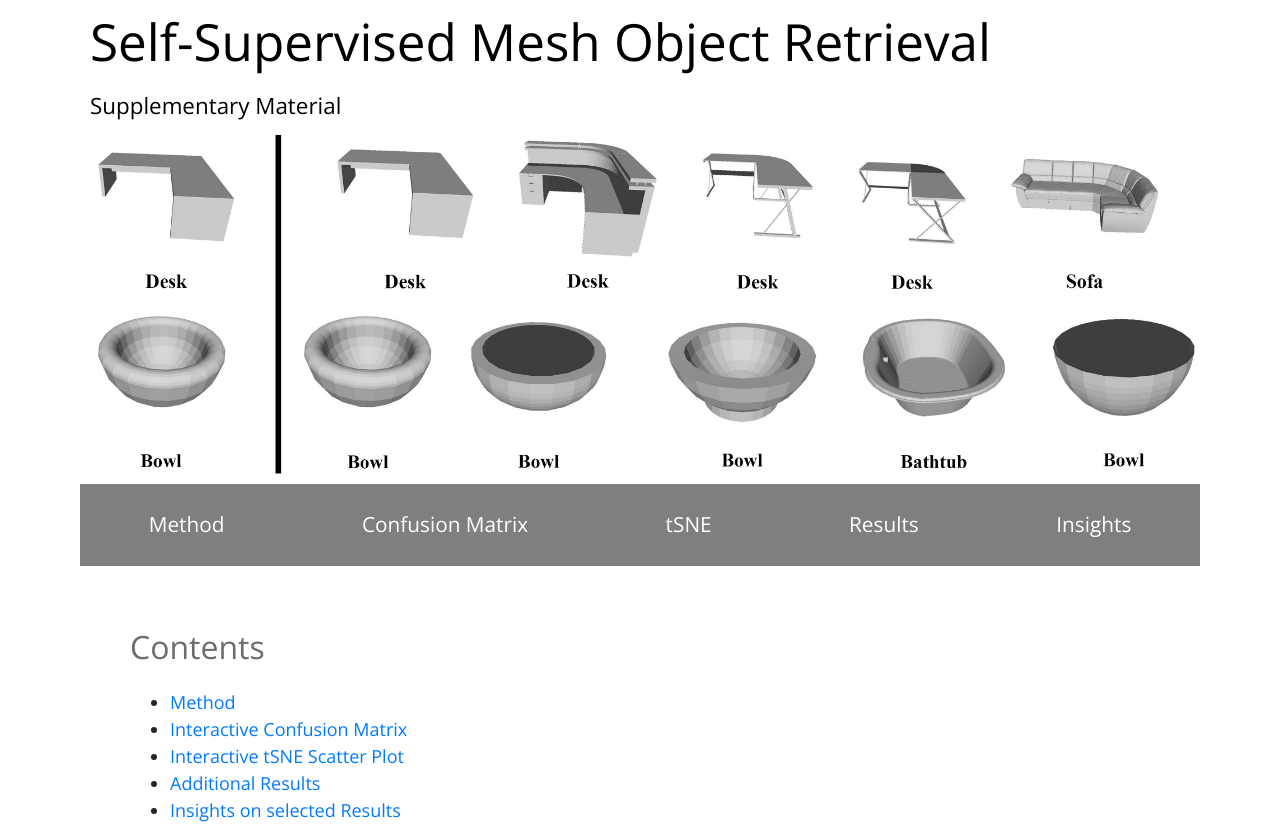
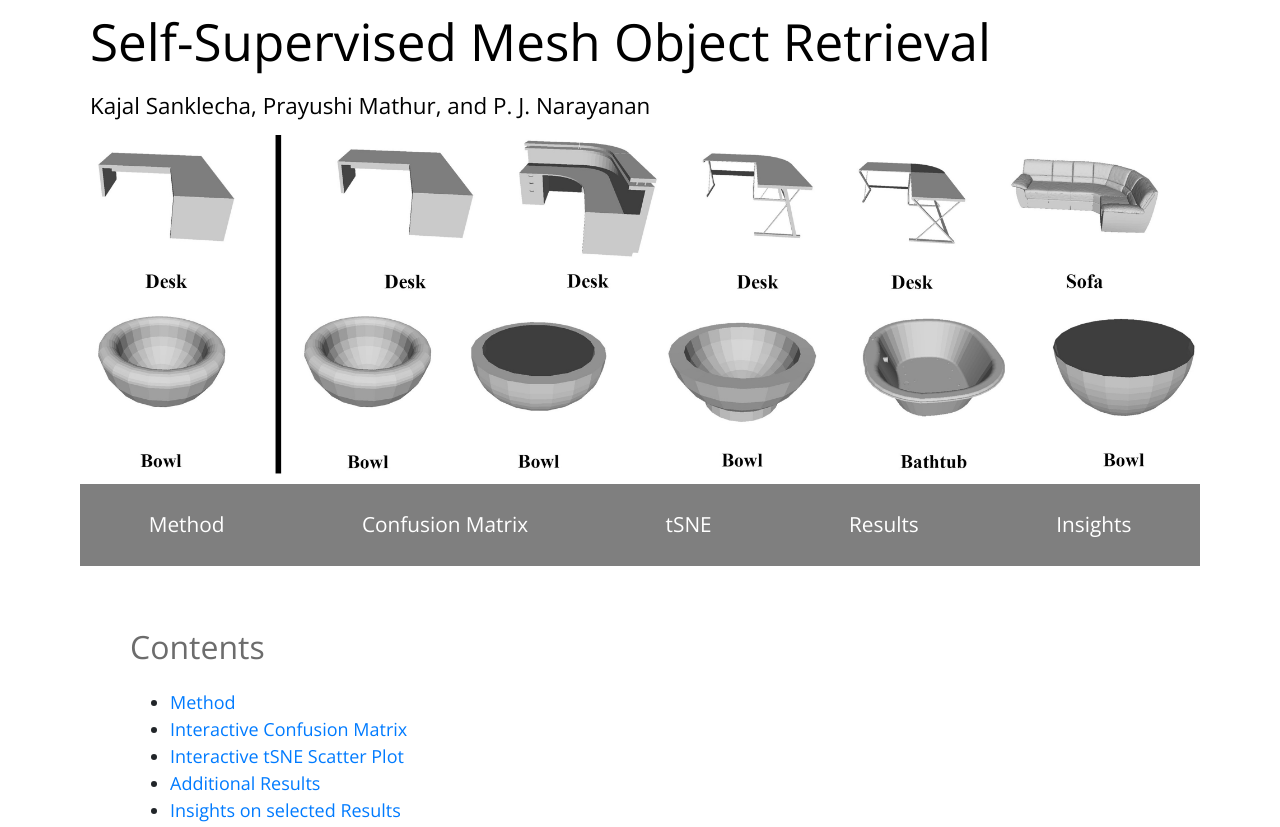
Before and after one commit to kajalsanklecha/MORe.github.io, a plain HTML site: page index.html in a window 1280 px wide. Shown: the top 827 px of the page. Drawn offline with nearby package versions, Linux system fonts and the light colour scheme.

Commit message:
Update index.html

```diff
--- a/index.html
+++ b/index.html
@@ -34,7 +34,7 @@ http://www.tooplate.com/view/2092-shelf
         <div class="container">
             <header class="tm-site-header">
                 <h1 class="tm-site-name">Self-Supervised Mesh Object Retrieval</h1>
-                <p class="tm-site-description">Supplementary Material</p>
+                <p class="tm-site-description">Kajal Sanklecha, Prayushi Mathur, and P. J. Narayanan</p>
             </header>
         </div>
         <div id ="myHeader" class="container navbar">
```
